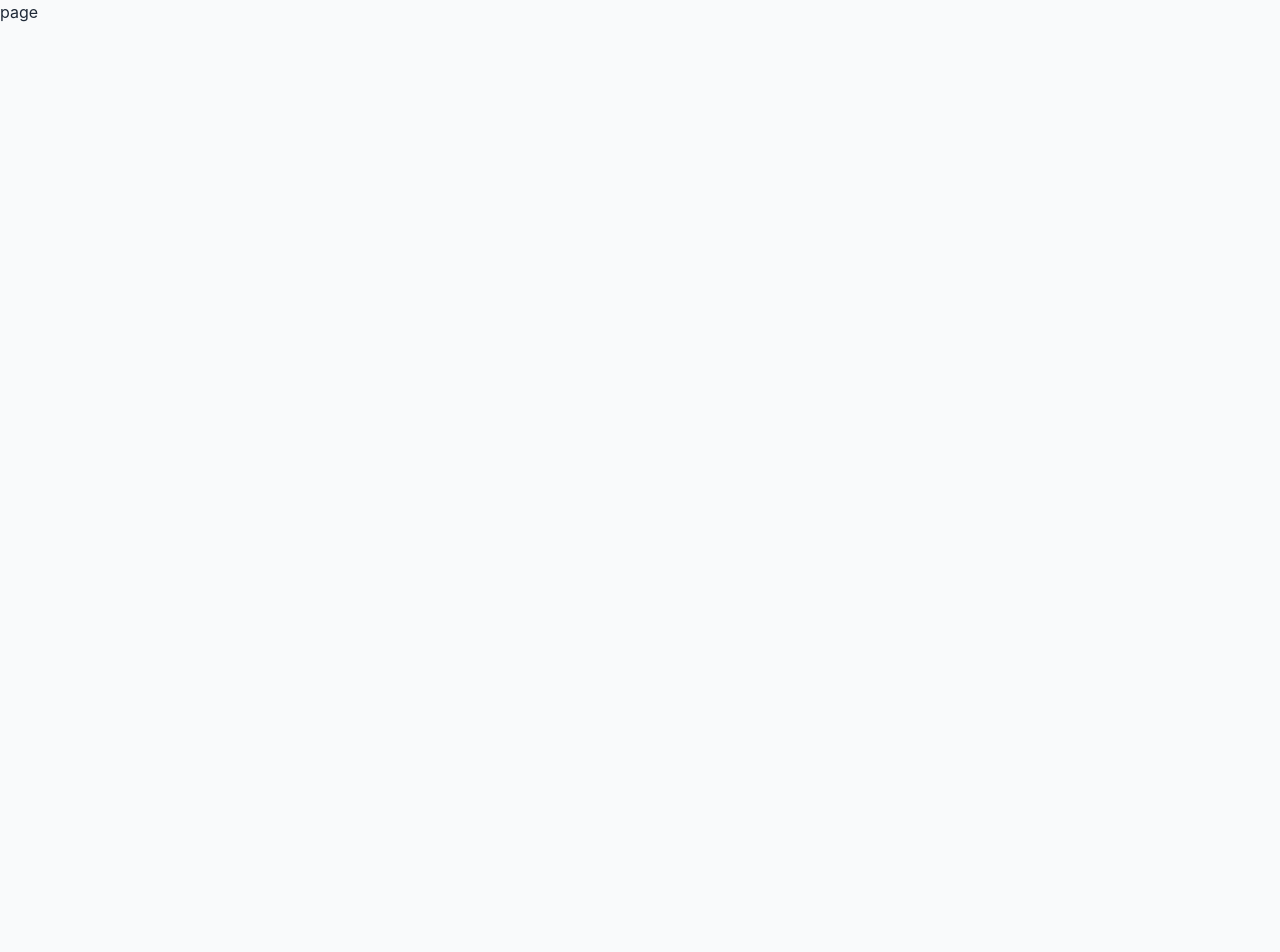
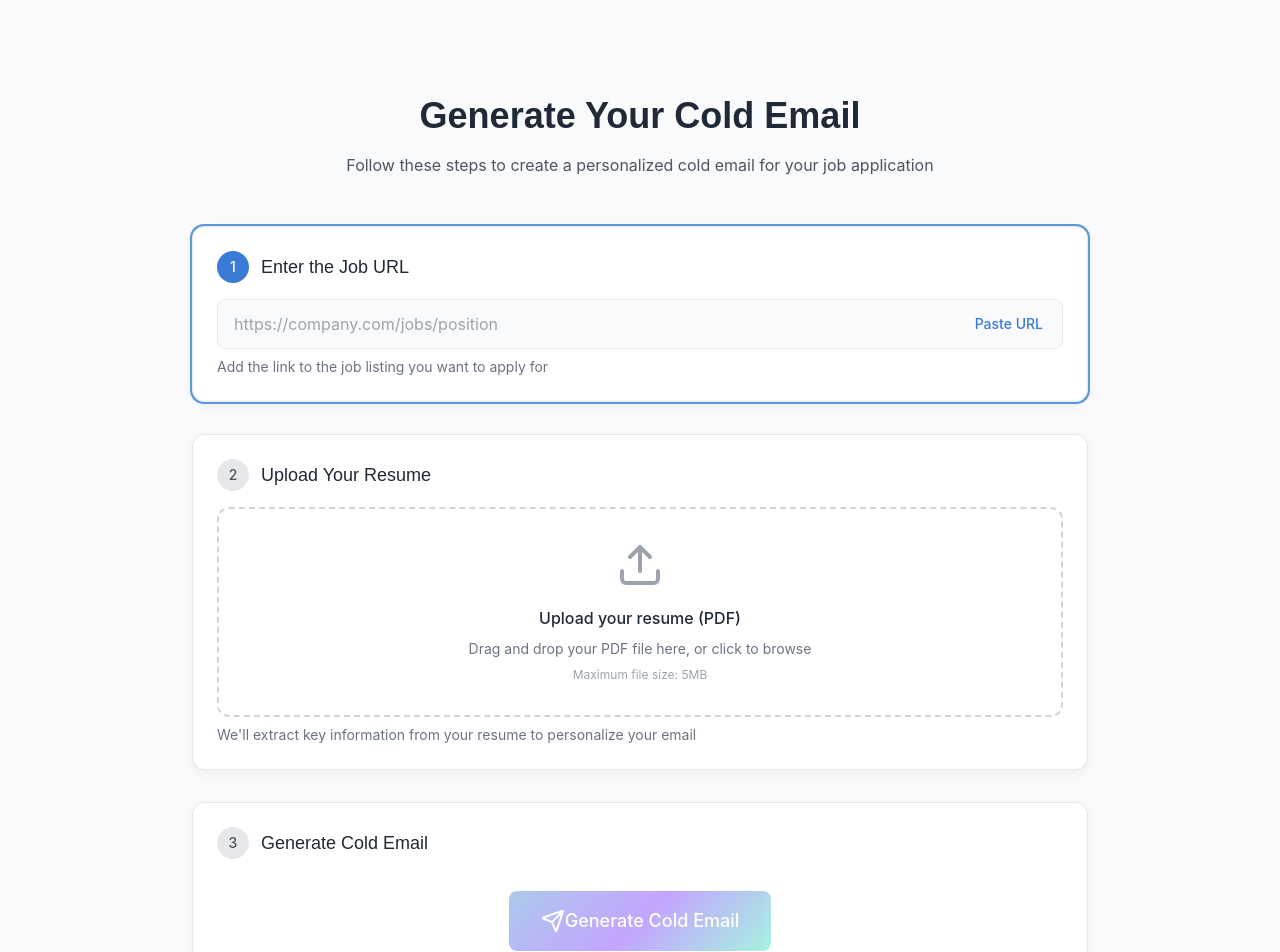
Before and after one commit to Euphoric-Coder/Cold-Connect, a Next.js app: page /generate in a window 1280 px wide. Shown: the top 952 px of the page. Before the commit the page ends 800 px from the top, so only its background shows below. Built offline with nearby package versions, Linux system fonts and the light colour scheme.

Commit message:
Add newly modified generate route

```diff
--- a/app/(routes)/generate/page.jsx
+++ b/app/(routes)/generate/page.jsx
@@ -1,8 +1,11 @@
+import Generate from '@/components/Generate'
 import React from 'react'
 
 const page = () => {
   return (
-    <div>page</div>
+    <div>
+      <Generate />
+    </div>
   )
 }
 
--- a/components/FileUpload.jsx
+++ b/components/FileUpload.jsx
@@ -9,9 +9,9 @@ const FileUpload = ({
   label = 'Upload your resume',
 }) => {
   const [isDragging, setIsDragging] = useState(false);
-  const [file, setFile] = useState<File | null>(null);
-  const [error, setError] = useState<string | null>(null);
-  const fileInputRef = useRef<HTMLInputElement>(null);
+  const [file, setFile] = useState(null);
+  const [error, setError] = useState(null);
+  const fileInputRef = useRef(null);
 
   const handleDragOver = (e) => {
     e.preventDefault();
--- /dev/null
+++ b/components/Generate.jsx
@@ -0,0 +1,287 @@
+"use client";
+
+import React, { useState, useRef, use } from "react";
+import { useRouter } from "next/navigation";
+import { LinkIcon, Send, RotateCw, CheckCircle } from "lucide-react";
+import Button from "../components/Button";
+import StepCard from "../components/StepCard";
+import FileUpload from "../components/FileUpload";
+import EmailPreview from "../components/EmailPreview";
+
+const Generate = () => {
+  const router = useRouter();
+  const [jobUrl, setJobUrl] = useState("");
+  const [resume, setResume] = useState(null);
+  const [isGenerating, setIsGenerating] = useState(false);
+  const [isGenerated, setIsGenerated] = useState(false);
+  const [activeStep, setActiveStep] = useState(1);
+  const [error, setError] = useState(null);
+  const [recipientEmail, setRecipientEmail] = useState("");
+  const jobUrlRef = useRef(null);
+
+  const [emailData, setEmailData] = useState({
+    subject: "",
+    content: "",
+    jobTitle: "",
+    company: "",
+  });
+
+  const handleJobUrlChange = async (e) => {
+    const url = e.target.value;
+    setJobUrl(url);
+
+    // if (url) {
+    //   try {
+    //     const formData = new FormData();
+    //     formData.append("job_url", url);
+
+    //     const response = await fetch(
+    //       "/api/fetch-company-name",
+    //       {
+    //         method: "POST",
+    //         body: formData,
+    //       }
+    //     );
+
+    //     if (!response.ok) {
+    //       throw new Error("Failed to fetch company name");
+    //     }
+
+    //     const data = await response.json();
+    //     if (data.company_name) {
+    //       setEmailData((prev) => ({ ...prev, company: data.company_name }));
+    //     }
+    //   } catch (error) {
+    //     console.error("Error fetching company name:", error);
+    //   }
+    console.log("working on company fetch")
+      setActiveStep(2);
+    // }
+  };
+
+  const handleResumeUpload = (file) => {
+    setResume(file);
+    setActiveStep(3);
+  };
+
+  const handlePasteUrl = () => {
+    navigator.clipboard
+      .readText()
+      .then((text) => {
+        if (text && jobUrlRef.current) {
+          jobUrlRef.current.value = text;
+          setJobUrl(text);
+          setActiveStep(2);
+        }
+      })
+      .catch((err) => {
+        console.error("Failed to read clipboard contents: ", err);
+      });
+  };
+
+  const handleGenerateEmail = async () => {
+    if (!jobUrl || !resume) {
+      setError("Please provide both job URL and resume");
+      return;
+    }
+
+    setIsGenerating(true);
+    setError(null);
+
+    try {
+      const formData = new FormData();
+      formData.append("job_url", jobUrl);
+      formData.append("resume", resume);
+
+      const response = await fetch("http://localhost:8900/generate-email", {
+        method: "POST",
+        body: formData,
+      });
+
+      if (!response.ok) {
+        throw new Error("Failed to generate email");
+      }
+
+      const data = await response.json();
+      setEmailData((prev) => ({
+        ...prev,
+        subject: data.subject,
+        content: data.body,
+      }));
+
+      setIsGenerated(true);
+    } catch (error) {
+      console.error("Error generating email:", error);
+      setError("Failed to generate email. Please try again.");
+    } finally {
+      setIsGenerating(false);
+    }
+  };
+
+  const handleViewFullEmail = () => {
+    // ✅ Use Next.js router.push with query params
+    router.push(
+      `/preview?subject=${encodeURIComponent(
+        emailData.subject
+      )}&content=${encodeURIComponent(
+        emailData.content
+      )}&jobTitle=${encodeURIComponent(
+        emailData.jobTitle
+      )}&company=${encodeURIComponent(emailData.company)}`
+    );
+  };
+
+  return (
+    <div className="pt-24 pb-16">
+      <div className="container mx-auto px-4 md:px-8">
+        <div className="text-center max-w-3xl mx-auto mb-12">
+          <h1 className="font-heading font-bold text-3xl md:text-4xl mb-4">
+            Generate Your Cold Email
+          </h1>
+          <p className="text-dark-600 dark:text-dark-300">
+            Follow these steps to create a personalized cold email for your job
+            application
+          </p>
+        </div>
+
+        <div className="max-w-4xl mx-auto">
+          <div className="grid grid-cols-1 gap-8">
+            {/* Step 1: Enter Job URL */}
+            <StepCard
+              number={1}
+              title="Enter the Job URL"
+              active={activeStep === 1}
+              completed={jobUrl !== ""}
+            >
+              <div className="relative">
+                <input
+                  ref={jobUrlRef}
+                  type="url"
+                  className="form-input pr-24"
+                  placeholder="https://company.com/jobs/position"
+                  value={jobUrl}
+                  onChange={handleJobUrlChange}
+                />
+                <button
+                  onClick={handlePasteUrl}
+                  className="absolute right-2 top-1/2 -translate-y-1/2 text-primary-500 hover:text-primary-600 dark:hover:text-primary-400 px-3 py-1 text-sm font-medium"
+                >
+                  Paste URL
+                </button>
+              </div>
+              <p className="text-sm text-dark-500 dark:text-dark-400 mt-2">
+                Add the link to the job listing you want to apply for
+              </p>
+            </StepCard>
+
+            {/* Step 2: Upload Resume */}
+            <StepCard
+              number={2}
+              title="Upload Your Resume"
+              active={activeStep === 2}
+              completed={resume !== null}
+            >
+              <FileUpload
+                onFileSelect={handleResumeUpload}
+                accept=".pdf"
+                label="Upload your resume (PDF)"
+              />
+              <p className="text-sm text-dark-500 dark:text-dark-400 mt-2">
+                We'll extract key information from your resume to personalize
+                your email
+              </p>
+            </StepCard>
+
+            {/* Step 3: Generate Email */}
+            <StepCard
+              number={3}
+              title="Generate Cold Email"
+              active={activeStep === 3}
+              completed={isGenerated}
+            >
+              <div className="space-y-4">
+                <div className="flex flex-col items-center py-4">
+                  <Button
+                    variant="primary"
+                    size="lg"
+                    icon={
+                      isGenerating ? RotateCw : isGenerated ? CheckCircle : Send
+                    }
+                    onClick={handleGenerateEmail}
+                    disabled={!jobUrl || !resume || isGenerating}
+                    className={isGenerating ? "animate-spin" : ""}
+                  >
+                    {isGenerating
+                      ? "Generating..."
+                      : isGenerated
+                      ? "Email Generated!"
+                      : "Generate Cold Email"}
+                  </Button>
+
+                  {!jobUrl || !resume ? (
+                    <p className="text-sm text-dark-500 dark:text-dark-400 mt-4">
+                      Please complete steps 1 and 2 before generating your email
+                    </p>
+                  ) : (
+                    <p className="text-sm text-dark-500 dark:text-dark-400 mt-4">
+                      Click to generate a personalized cold email based on the
+                      job posting and your resume
+                    </p>
+                  )}
+                </div>
+
+                {error && (
+                  <p className="text-error-500 text-sm text-center">{error}</p>
+                )}
+
+                {isGenerated && (
+                  <div className="mt-4">
+                    <label className="block text-sm font-medium mb-2">
+                      Recipient Email (optional)
+                    </label>
+                    <input
+                      type="email"
+                      className="form-input"
+                      placeholder="hiring@company.com"
+                      value={recipientEmail}
+                      onChange={(e) => setRecipientEmail(e.target.value)}
+                    />
+                  </div>
+                )}
+              </div>
+            </StepCard>
+          </div>
+
+          {/* Email Preview */}
+          {isGenerated && (
+            <div className="mt-12 transition-all duration-300 opacity-100 translate-y-0">
+              <h2 className="text-2xl font-semibold mb-6">
+                Your Generated Email
+              </h2>
+
+              <EmailPreview
+                subject={emailData.subject}
+                content={emailData.content}
+                jobTitle={emailData.jobTitle}
+                company={emailData.company}
+                recipientEmail={recipientEmail}
+              />
+
+              <div className="flex justify-center mt-6">
+                <Button
+                  variant="secondary"
+                  icon={LinkIcon}
+                  onClick={handleViewFullEmail}
+                >
+                  View Full Email
+                </Button>
+              </div>
+            </div>
+          )}
+        </div>
+      </div>
+    </div>
+  );
+};
+
+export default Generate;
```
Also changed, not shown: app/api/fetch-company-name/route.js (added).
